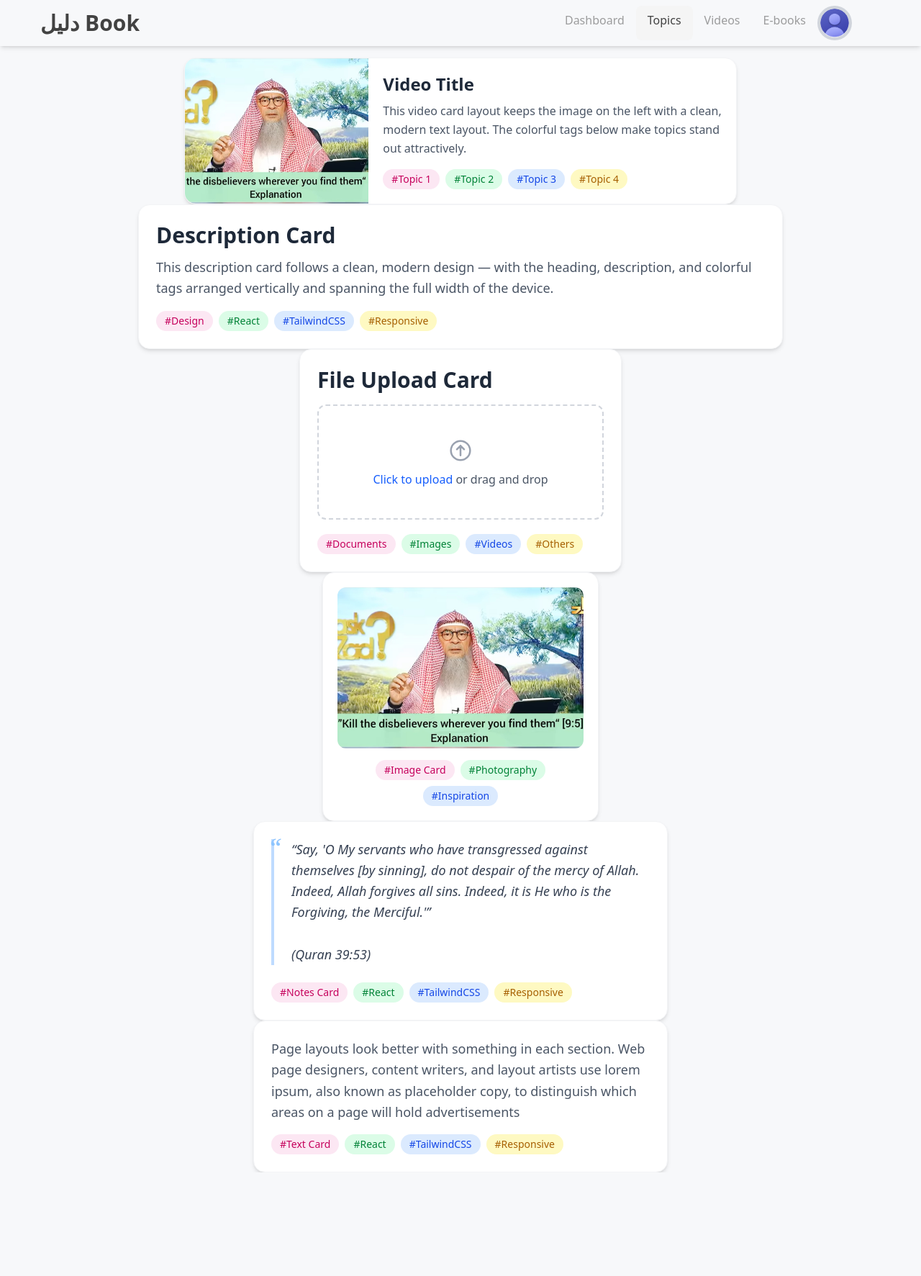
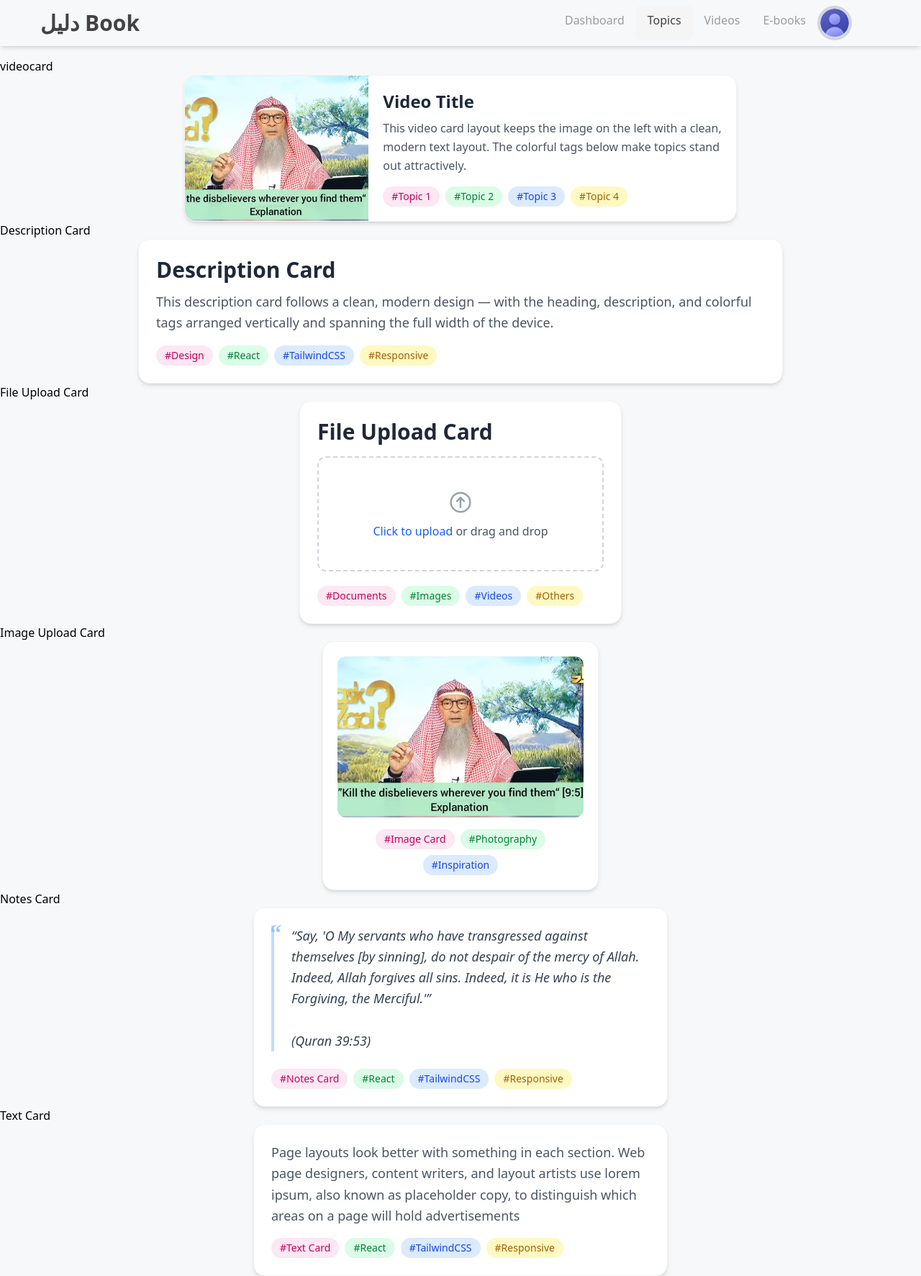
Before and after one commit to safalbk/dalilbook, a React (Vite) app in the folder frontend/dalilbook/: page /topics in a window 1280 px wide. Shown: the whole page at 72% size. Before the commit the page ends 1629 px from the top, so only its background shows below. Built offline with nearby package versions, Linux system fonts and the light colour scheme.

Commit message:
card changes

```diff
--- a/frontend/dalilbook/src/pages/Topic.jsx
+++ b/frontend/dalilbook/src/pages/Topic.jsx
@@ -12,12 +12,18 @@ function Topic() {
   return (
     <div className="mt-20 gap-5">
       {/* <VideoList /> */}
+      <h1>videocard</h1>
       <VideoCard />
-      <DescriptionCard/>
-      <FileUpload/>
-      <ImageCard/>
-      <NotesCard/>
-      <TextCard/>
+      <h1>Description Card</h1>
+      <DescriptionCard />
+      <h1>File Upload Card</h1>
+      <FileUpload />
+      <h1>Image Upload Card</h1>
+      <ImageCard />
+      <h1> Notes Card</h1>
+      <NotesCard />
+      <h1>Text Card</h1>
+      <TextCard />
     </div>
   );
 }
```
